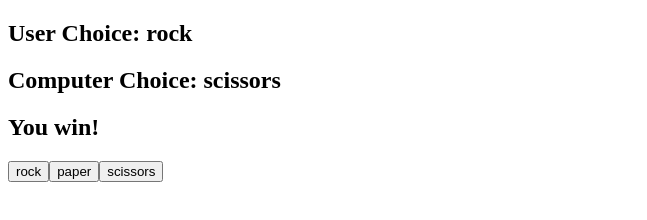
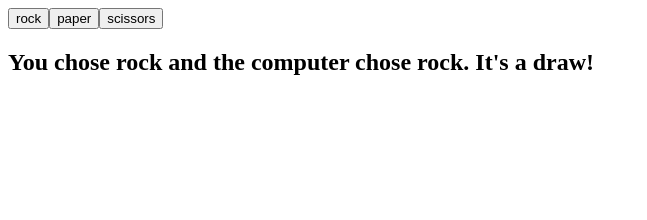
Before and after one commit to DeniseLewis1/rock-paper-scissors, a plain HTML site: page index.html in a window 1280 px wide. Both pictures are taken after a click on the button "rock". Shown: the whole page, without its empty margins (0-647 px from the left). Drawn offline with Linux system fonts and the light colour scheme.

Commit message:
Modified game to use advanced JavaScript

```diff
--- a/app.js
+++ b/app.js
@@ -1,3 +1,43 @@
+/************** ADVANCED VERSION **************/
+const resultDisplay = document.querySelector("#result");
+const choicesDisplay = document.querySelector("#choices");
+const choices = ["rock", "paper", "scissors"];
+
+const handleClick = (e) => {
+    getResults(e.target.innerHTML, choices[Math.floor(Math.random() * choices.length)]);
+};
+
+choices.forEach(choice => {
+    const button = document.createElement("button");
+    button.innerHTML = choice;
+    button.addEventListener("click", handleClick);
+    choicesDisplay.appendChild(button);
+});
+
+const getResults = (userChoice, computerChoice) => {
+    switch (userChoice + computerChoice) {
+        case "rockpaper":
+        case "paperscissors":
+        case "scissorsrock":
+            resultDisplay.innerHTML = `You chose ${userChoice} and the computer chose ${computerChoice}. You lose!`;
+            break;
+        case "paperrock":
+        case "scissorspaper":
+        case "rockscissors":
+            resultDisplay.innerHTML = `You chose ${userChoice} and the computer chose ${computerChoice}. You win!`;
+            break;
+        case "rockrock":
+        case "paperpaper":
+        case "scissorsscissors":
+            resultDisplay.innerHTML = `You chose ${userChoice} and the computer chose ${computerChoice}. It's a draw!`;
+            break;
+    }
+};
+
+
+
+/************** INTERMEDIATE VERSION **************/
+/*
 const userChoiceDisplay = document.createElement("h2");
 const computerChoiceDisplay = document.createElement("h2");
 const resultDisplay = document.createElement("h2");
@@ -47,6 +87,8 @@ const getResult = () => {
             break;
     }
 };
+*/
+
 
 
 /************** BEGINNER VERSION **************/
--- a/index.html
+++ b/index.html
@@ -1,3 +1,22 @@
+<!------------ ADVANCED VERSION ------------>
+<!DOCTYPE html>
+<html lang="en">
+    <head>
+        <meta charset="UTF-8">
+        <title>Rock Paper Scissors</title>
+    </head>
+    <body>
+        <div id="choices"></div>
+        <h2 id="result"></h2>
+
+        <script src="app.js" charset="UTF-8"></script>
+    </body>
+</html>
+
+
+
+<!------------ INTERMEDIATE VERSION ------------>
+<!--
 <!DOCTYPE html>
 <html lang="en">
     <head>
@@ -10,6 +29,8 @@
         <script src="app.js" charset="UTF-8"></script>
     </body>
 </html>
+-->
+
 
 
 <!------------ BEGINNER VERSION ------------>
```
